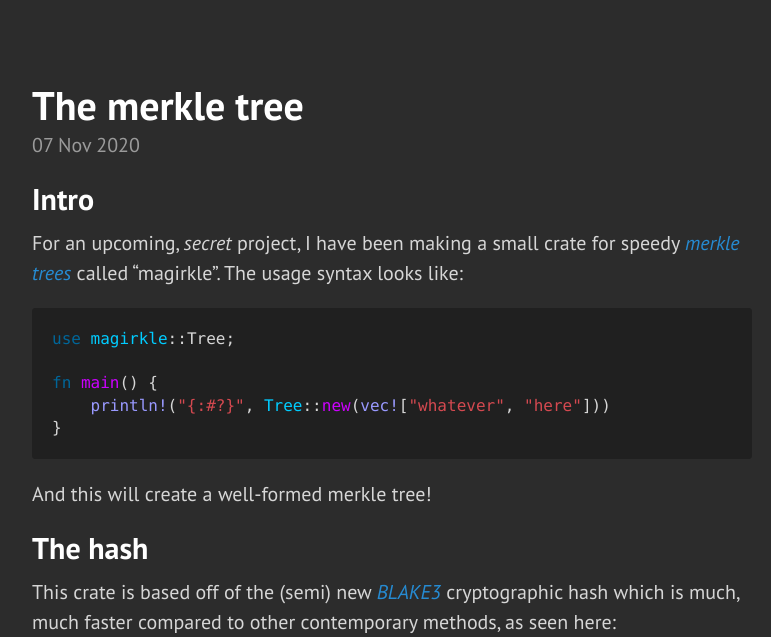
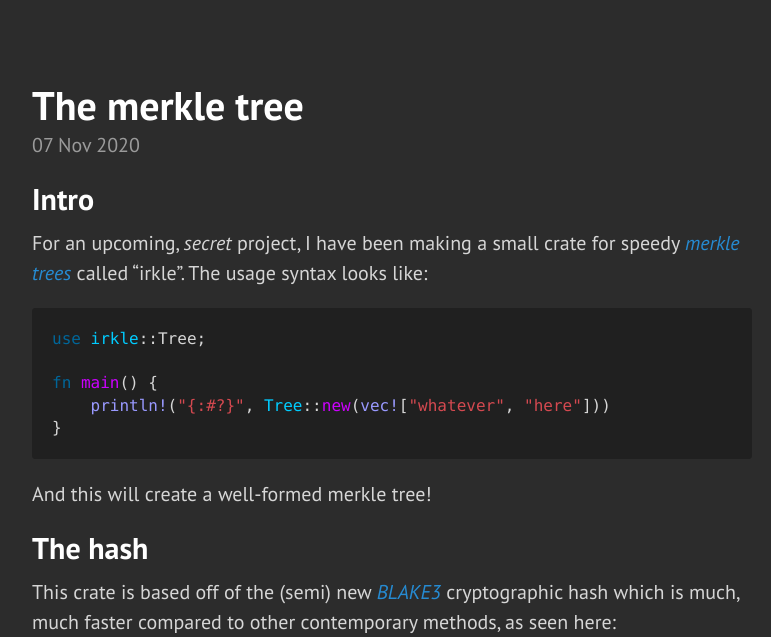
Before and after one commit to Owez/portfolio, a Jekyll site: the page built from _posts/2020-11-07-the-merkle-tree.md, in a window 1280 px wide and 1400 px high, cut to the strip 0-637 px from the top of the window. Shown: the whole strip, without its empty margins (428-1199 px from the left). Built offline with Jekyll 4.4.1, drawn with Linux system fonts in a browser that asks for light colours; some of the changed text lies outside the part shown.

Commit message:
Renamed magirkle to irkle

````diff
--- a/_posts/2020-11-07-the-merkle-tree.md
+++ b/_posts/2020-11-07-the-merkle-tree.md
@@ -5,10 +5,10 @@ title: The merkle tree
 
 ## Intro
 
-For an upcoming, *secret* project, I have been making a small crate for speedy [merkle trees](https://en.wikipedia.org/wiki/Merkle_tree) called "magirkle". The usage syntax looks like:
+For an upcoming, *secret* project, I have been making a small crate for speedy [merkle trees](https://en.wikipedia.org/wiki/Merkle_tree) called "irkle". The usage syntax looks like:
 
 ```rust
-use magirkle::Tree;
+use irkle::Tree;
 
 fn main() {
     println!("{:#?}", Tree::new(vec!["whatever", "here"]))
@@ -29,8 +29,8 @@ If you've ever worked with git and especially such things as [rebasing](https://
 
 ## Links
 
-That's about all for now, here are some links to where you may find details about my new "magirkle" library:
+That's about all for now, here are some links to where you may find details about my new "irkle" library:
 
-- **[GitHub (repository)](https://github.com/owez/magirkle)**
-- [Crates.io (crate)](https://crates.io/crates/magirkle)
-- [Docs.rs (documentation)](https://docs.rs/magirkle)
+- **[GitHub (repository)](https://github.com/owez/irkle)**
+- [Crates.io (crate)](https://crates.io/crates/irkle)
+- [Docs.rs (documentation)](https://docs.rs/irkle)
````
